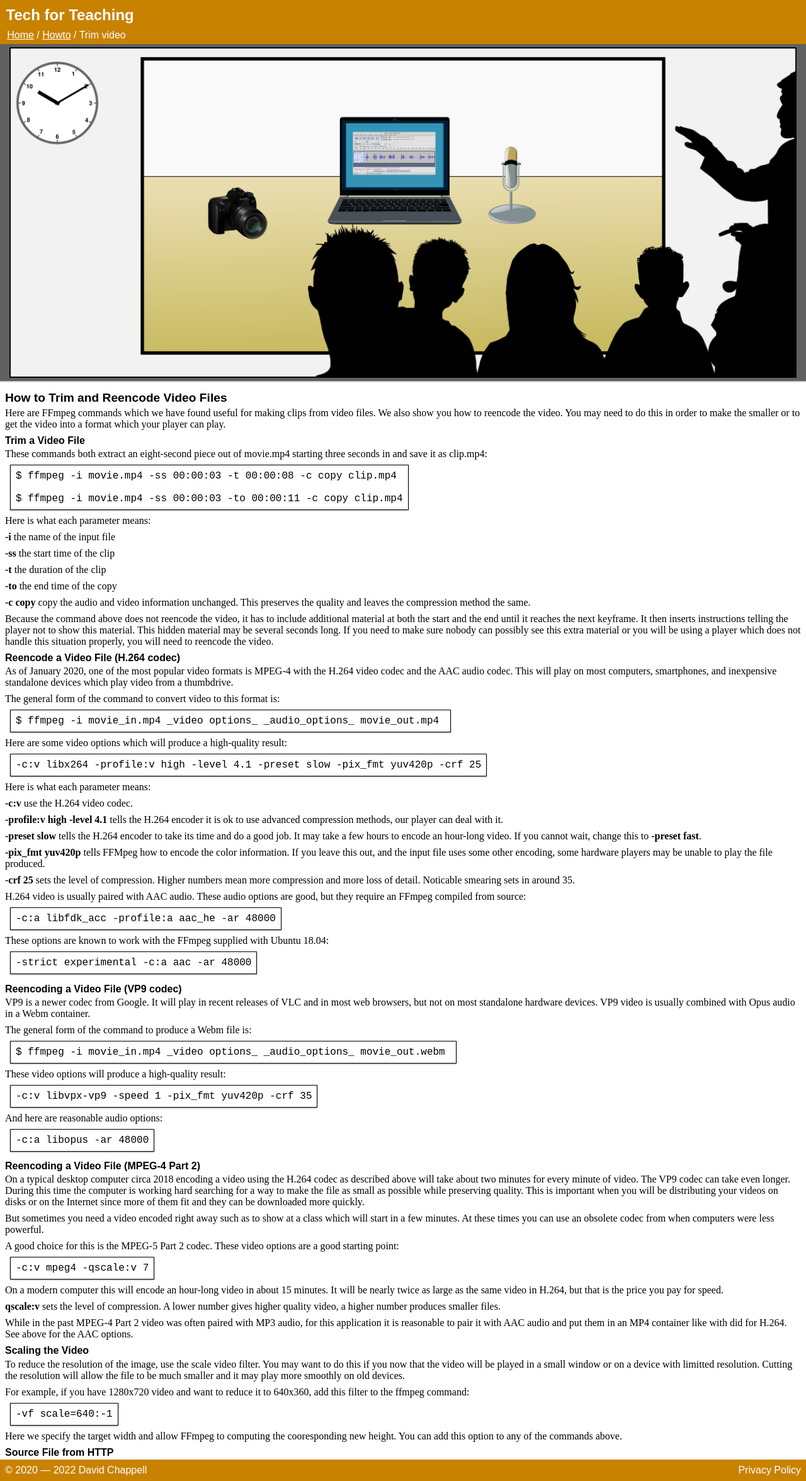
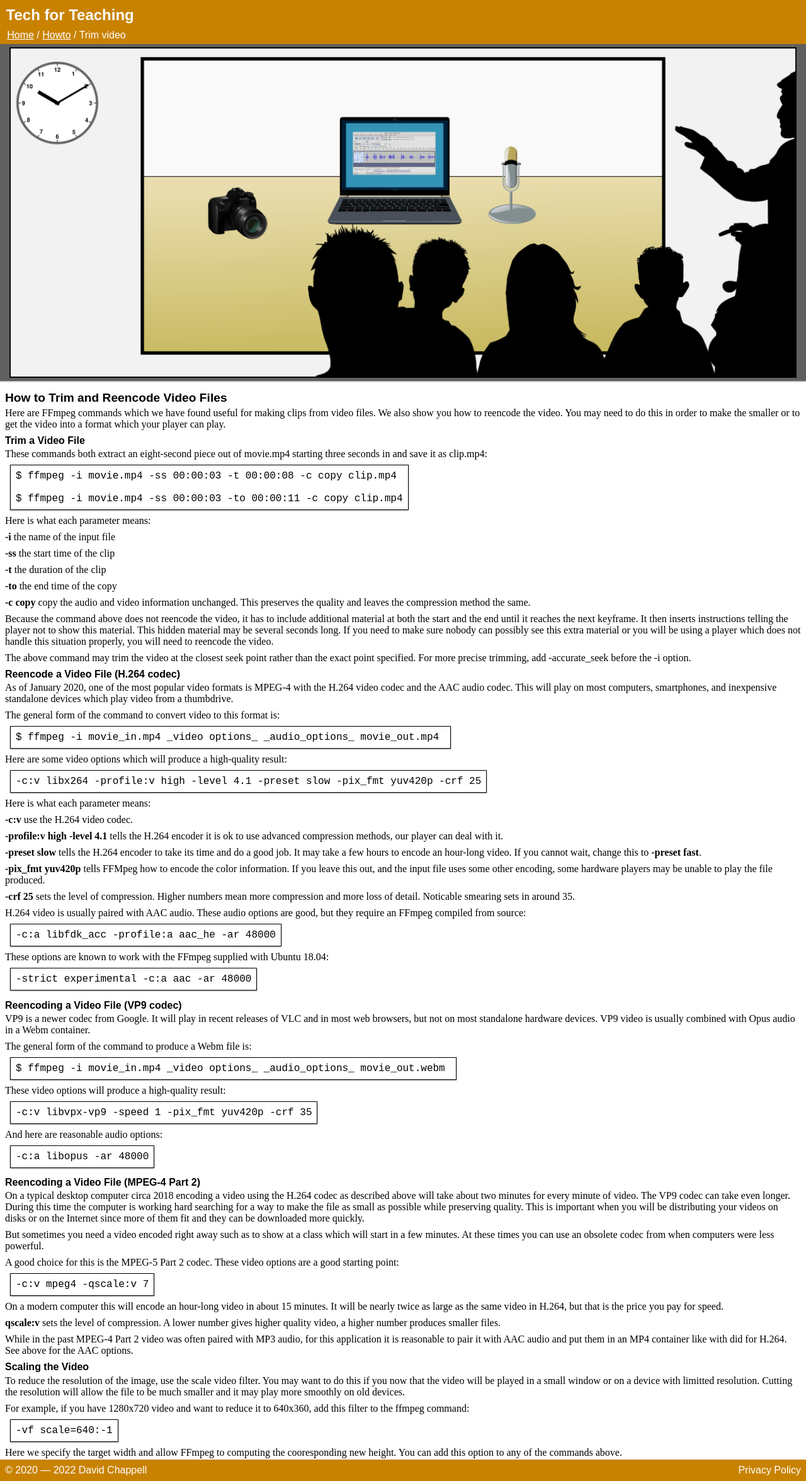
Before and after one commit to david672orford/tech-for-teaching, a Jekyll site: the page built from howto/trim-video/index.md, in a window 1280 px wide. Shown: the whole page at 63% size. Built offline with Jekyll 4.4.1, drawn with Linux system fonts in a browser that asks for light colours; our own code applies the rules of GitHub Pages for plain Markdown files.

Commit message:
howto: video trimming with -accurate_seek

```diff
--- a/howto/trim-video/index.md
+++ b/howto/trim-video/index.md
@@ -38,6 +38,10 @@ material. This hidden material may be several seconds long. If you need to make
 sure nobody can possibly see this extra material or you will be using a player
 which does not handle this situation properly, you will need to reencode the
 video.
+
+The above command may trim the video at the closest seek point rather than
+the exact point specified. For more precise trimming, add -accurate\_seek
+before the -i option.
 
 ### Reencode a Video File (H.264 codec)
 
```
